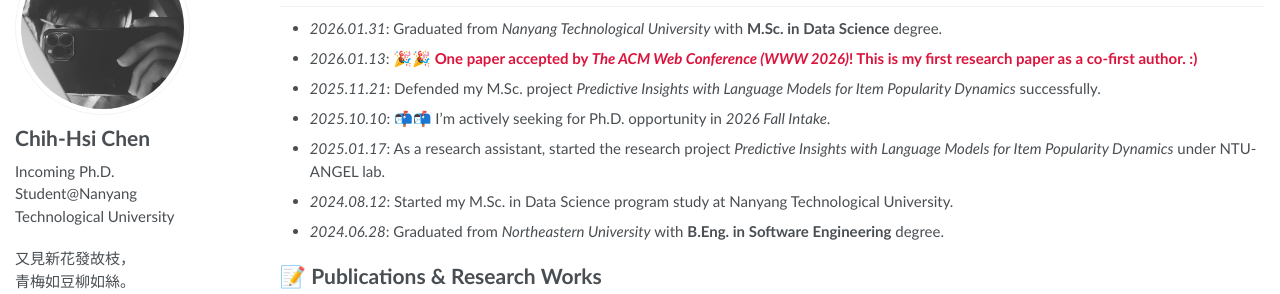
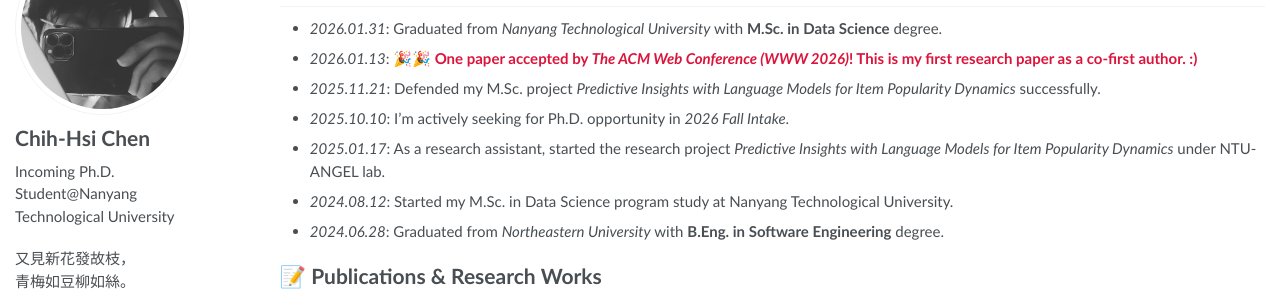
Before and after one commit to chihhsichen/chihhsichen.github.io, a Jekyll site: the page built from _pages/about.md, in a window 1280 px wide and 900 px high, scrolled down 675 px. Shown: the part 151-445 px from the top of the window. Built offline with Jekyll 4.4.1, drawn with Linux system fonts in a browser that asks for light colours; some web fonts are replaced; formulas are drawn with MathJax 3.

Commit message:
change information

```diff
--- a/_pages/about.md
+++ b/_pages/about.md
@@ -42,7 +42,7 @@ My research interest <span style="text-decoration: underline; font-weight:bold;"
 - *2026.01.31*: Graduated from *Nanyang Technological University* with **M.Sc. in Data Science** degree.
 - *2026.01.13*: 🎉🎉 <span style="color:#DC143C; font-weight:bold;"> One paper accepted by *The ACM Web Conference (WWW 2026)*! This is my first research paper as a co-first author. :) </span>
 - *2025.11.21*: Defended my M.Sc. project *Predictive Insights with Language Models for Item Popularity Dynamics* successfully.
-- *2025.10.10*: 📬📬 I'm actively seeking for Ph.D. opportunity in *2026 Fall Intake*.
+- *2025.10.10*: I'm actively seeking for Ph.D. opportunity in *2026 Fall Intake*.
 - *2025.01.17*: As a research assistant, started the research project *Predictive Insights with Language Models for Item Popularity Dynamics* under NTU-ANGEL lab.
 - *2024.08.12*: Started my M.Sc. in Data Science program study at Nanyang Technological University.
 - *2024.06.28*: Graduated from *Northeastern University* with **B.Eng. in Software Engineering** degree.
```
